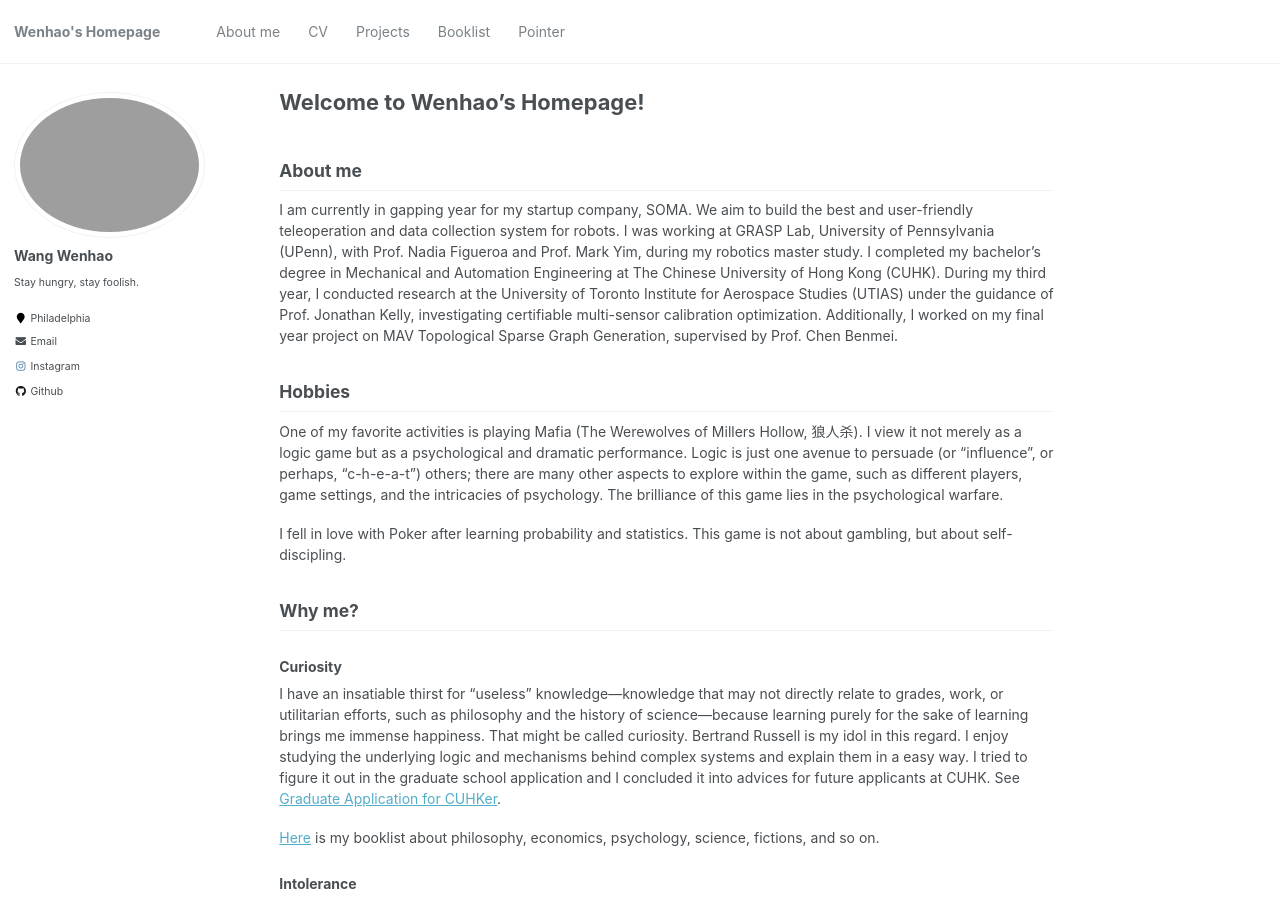
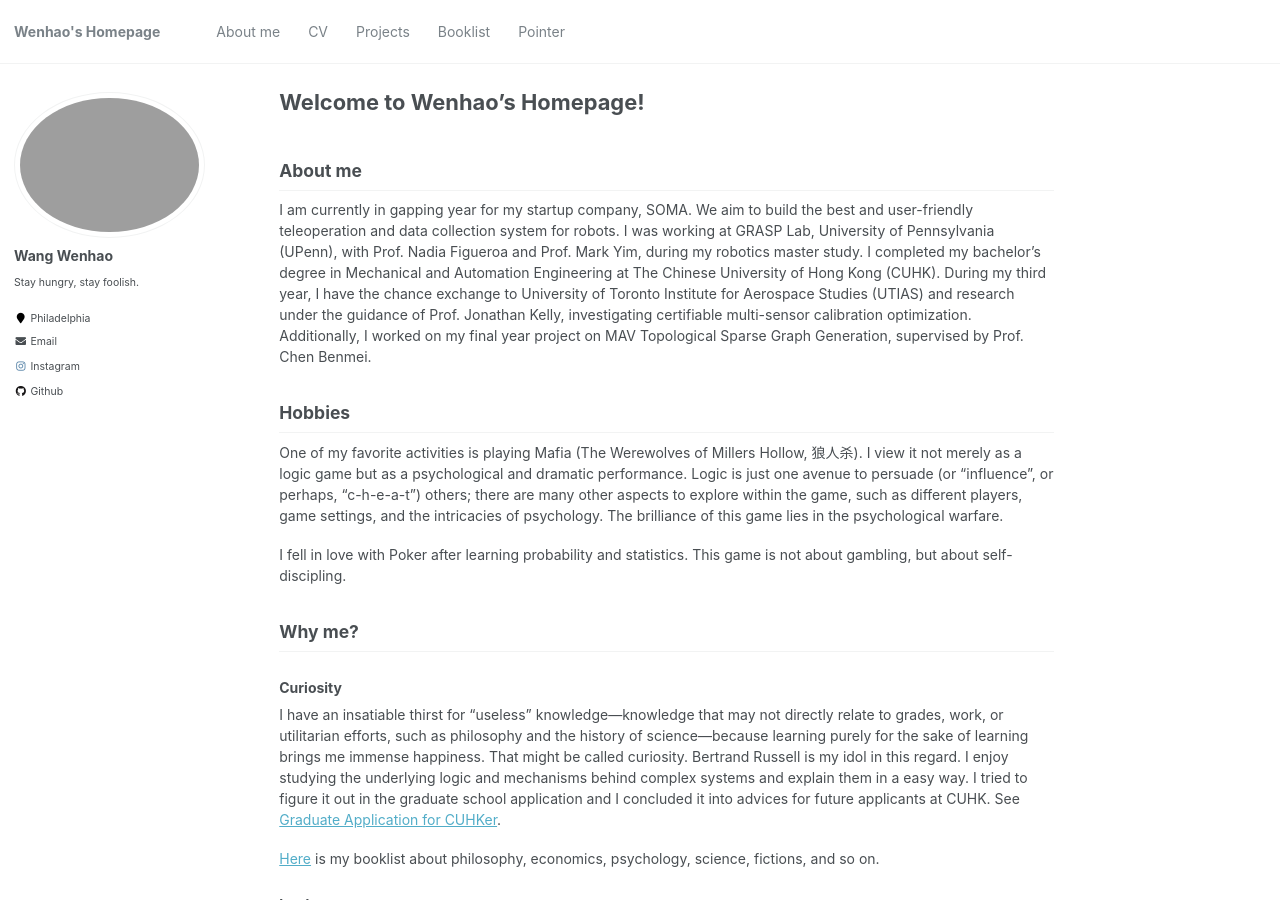
Before and after one commit to Hao-Starrr/Hao-Starrr.github.io, a Jekyll site: the page built from _pages/about.md, in a window 1280 px wide and 900 px high. Built offline with Jekyll 4.4.1, drawn with Linux system fonts in a browser that asks for light colours.

Commit message:
Update about.md

```diff
--- a/_pages/about.md
+++ b/_pages/about.md
@@ -11,7 +11,7 @@ redirect_from:
 
 ## About me
 
-I am currently in gapping year for my startup company, SOMA. We aim to build the best and user-friendly teleoperation and data collection system for robots. I was working at GRASP Lab, University of Pennsylvania (UPenn), with Prof. Nadia Figueroa and Prof. Mark Yim, during my robotics master study. I completed my bachelor's degree in Mechanical and Automation Engineering at The Chinese University of Hong Kong (CUHK). During my third year, I conducted research at the University of Toronto Institute for Aerospace Studies (UTIAS) under the guidance of Prof. Jonathan Kelly, investigating certifiable multi-sensor calibration optimization. Additionally, I worked on my final year project on MAV Topological Sparse Graph Generation, supervised by Prof. Chen Benmei.
+I am currently in gapping year for my startup company, SOMA. We aim to build the best and user-friendly teleoperation and data collection system for robots. I was working at GRASP Lab, University of Pennsylvania (UPenn), with Prof. Nadia Figueroa and Prof. Mark Yim, during my robotics master study. I completed my bachelor's degree in Mechanical and Automation Engineering at The Chinese University of Hong Kong (CUHK). During my third year, I have the chance exchange to University of Toronto Institute for Aerospace Studies (UTIAS) and research under the guidance of Prof. Jonathan Kelly, investigating certifiable multi-sensor calibration optimization. Additionally, I worked on my final year project on MAV Topological Sparse Graph Generation, supervised by Prof. Chen Benmei.
 
 ## Hobbies
 
```
